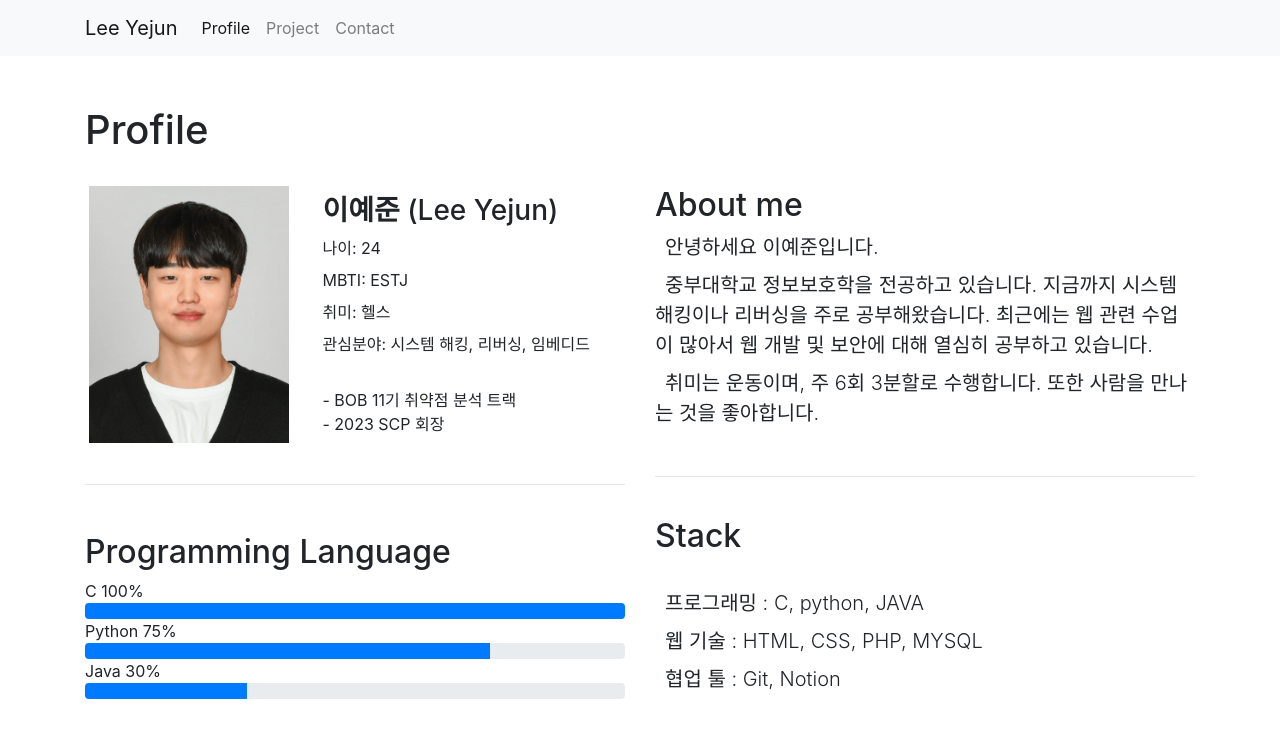
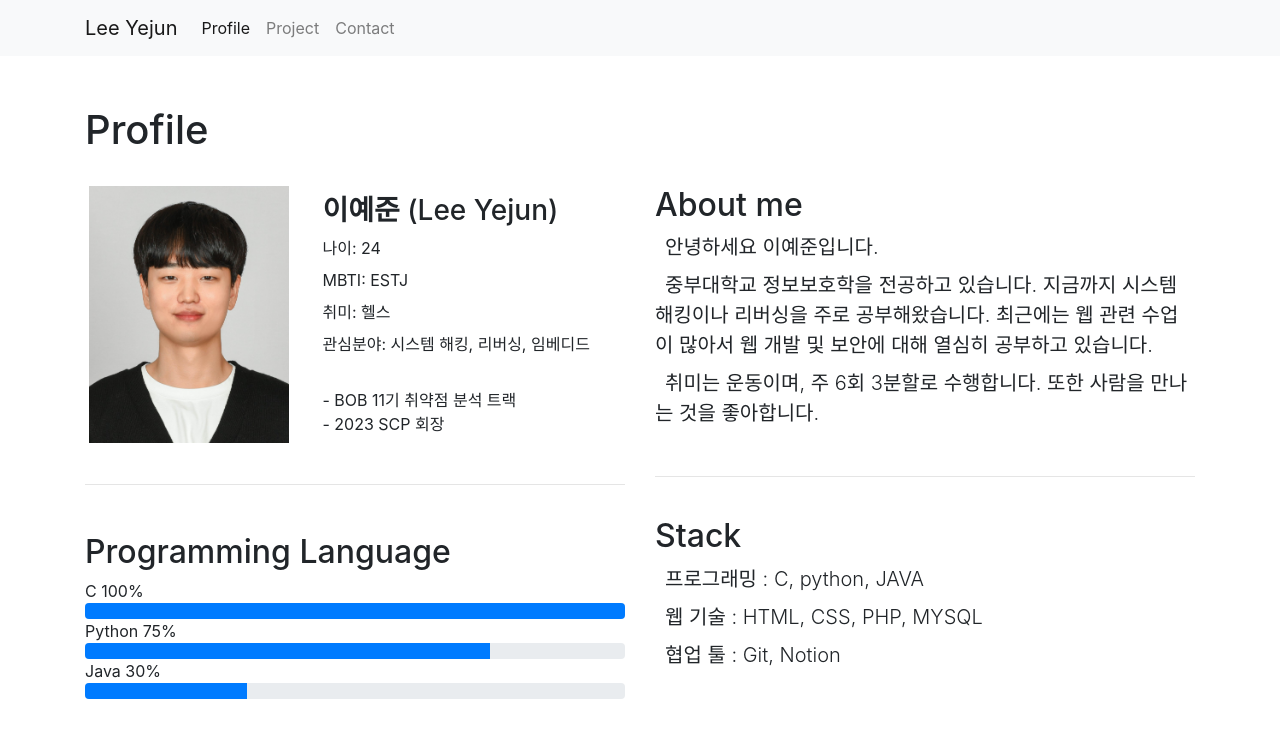
Before and after one commit to exit1100/web-basic, a plain HTML site: page index.html in a window 1280 px wide. Shown: the top 737 px of the page. Drawn offline with nearby package versions, Linux system fonts and the light colour scheme.

Commit message:
[JBU] YEJUN PROFILE

```diff
--- a/index.html
+++ b/index.html
@@ -150,7 +150,7 @@
                         <p class="lead"> 중부대학교 정보보호학을 전공하고 있습니다. 지금까지 시스템 해킹이나 리버싱을 주로 공부해왔습니다. 최근에는 웹 관련 수업이 많아서 웹 개발 및 보안에 대해 열심히 공부하고 있습니다.<br /></p>
                         <p class="lead"> 취미는 운동이며, 주 6회 3분할로 수행합니다. 또한 사람을 만나는 것을 좋아합니다.<br /></p>
                         <br /><hr><br />
-                        <h2>Stack</h2> <br />
+                        <h2>Stack</h2>
                         <p class="lead">프로그래밍 : C, python, JAVA <br /></p>
                         <p class="lead">웹 기술 : HTML, CSS, PHP, MYSQL <br /></p>
                         <p class="lead">협업 툴 : Git, Notion <br /></p>
```
